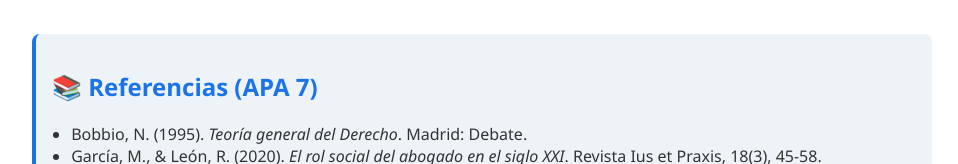
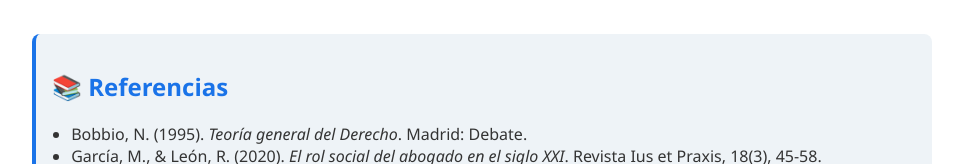
Before and after one commit to eduardovera15/mi-blog, a plain HTML site: page index.html in a window 1280 px wide. Shown: the part 2460-2624 px from the top of the page, without its empty margins (158-1116 px from the left). Drawn offline with Linux system fonts and the light colour scheme.

Commit message:
Update index.html

```diff
--- a/index.html
+++ b/index.html
@@ -71,7 +71,7 @@
     <iframe src="https://www.youtube.com/embed/Icy4rPXYFiE" title="¿Por qué es importante el Derecho?" allowfullscreen></iframe>
 
     <div class="referencias">
-      <h2>📚 Referencias (APA 7)</h2>
+      <h2>📚 Referencias</h2>
       <ul>
         <li>Bobbio, N. (1995). <em>Teoría general del Derecho</em>. Madrid: Debate.</li>
         <li>García, M., & León, R. (2020). <em>El rol social del abogado en el siglo XXI</em>. Revista Ius et Praxis, 18(3), 45-58.</li>
```
